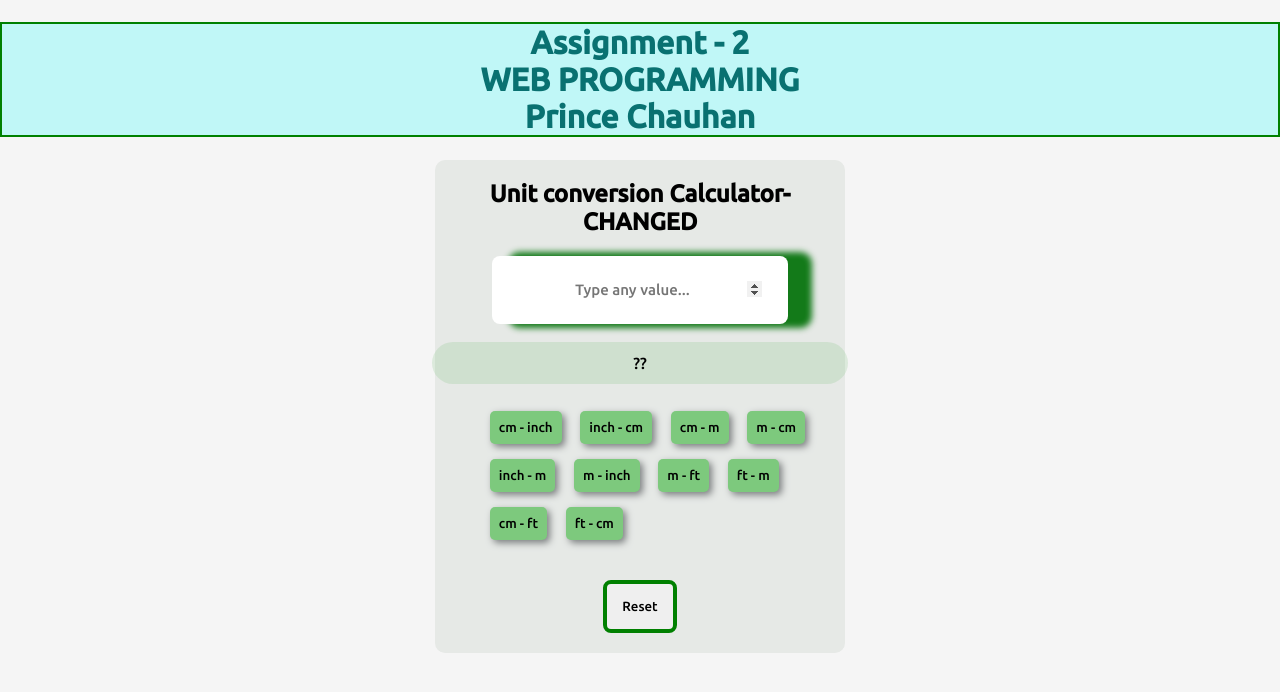
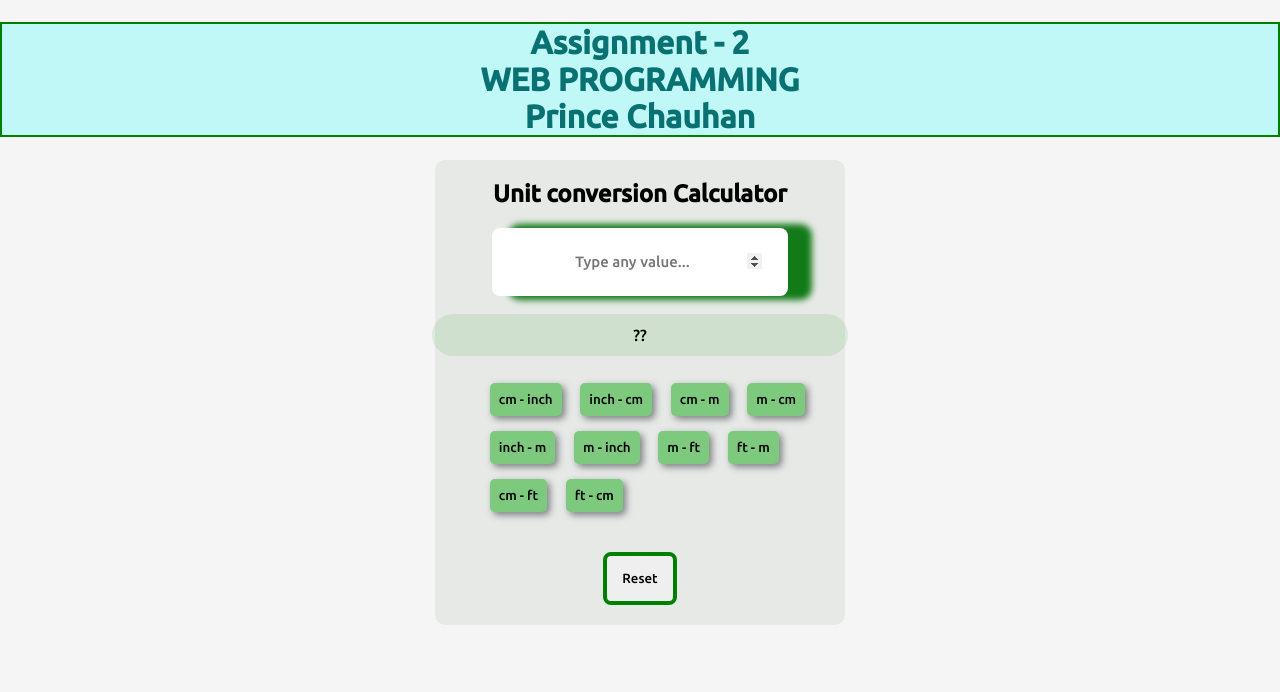
Before and after one commit to chprince11/Unit_Calculator, a plain HTML site: page index.html in a window 1280 px wide. Drawn offline with Linux system fonts and the light colour scheme.

Commit message:
Again the same

```diff
--- a/index.html
+++ b/index.html
@@ -21,7 +21,7 @@
     <div class="parent-div">
 
         <main>
-            <h2>Unit conversion Calculator- CHANGED</h2>
+            <h2>Unit conversion Calculator</h2>
 
             <form>
                 <label><input type="number" id="input-box" min="0" placeholder="Type any value..."
```
